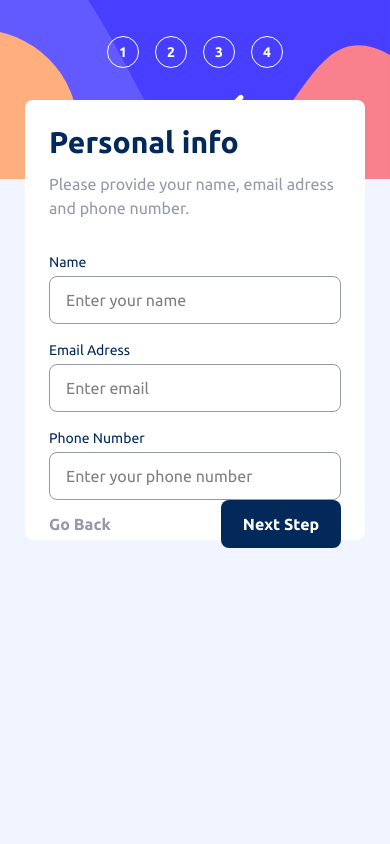
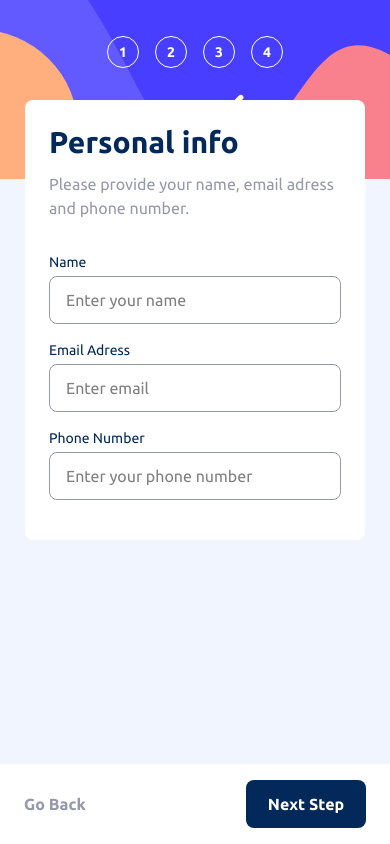
Before and after one commit to Metecan137/multi-step-form, a React (Vite) app: page / in a window 390 px wide. Built offline with nearby package versions, Linux system fonts and the light colour scheme.

Commit message:
buttonlar düzeltildi

```diff
--- a/src/App.tsx
+++ b/src/App.tsx
@@ -1,5 +1,6 @@
 import './App.css'
 import DesktopSidebar from './components/DesktopSidebar'
+import FormButtons from './components/FormButtons'
 import MobileSidebar from './components/MobileSidebar'
 import YourInfo from './components/YourInfo'
 
@@ -16,6 +17,8 @@ function App() {
             <YourInfo />
           </div>
         </div>
+        <div className='fixed bottom-0 left-0 right-0 px-6 py-4 md:hidden bg-white'><FormButtons /></div>
+
 
         {/* Desktop */}
         <div className='hidden md:grid md:grid-cols-[240px_1fr] lg:grid-cols-[274px_1fr] transition-all'>
--- a/src/components/YourInfo.tsx
+++ b/src/components/YourInfo.tsx
@@ -14,7 +14,7 @@ function YourInfo() {
                 <input {...register("email")} className="w-full border rounded-lg h-12 mt-1 border-neutral-grey-500 p-4" placeholder="Enter email" />
                 <label className="text-sm text-primary-blue-950 mt-4">Phone Number</label>
                 <input {...register("phoneNumber")} className="w-full border rounded-lg h-12 mt-1 border-neutral-grey-500 p-4" placeholder="Enter your phone number" />
-                <FormButtons />
+                <div className="hidden md:block"><FormButtons /></div>
             </form>
         </div>
     )
```
Also changed, not shown: src/components/FormButtons.tsx (+4 -4 lines).
